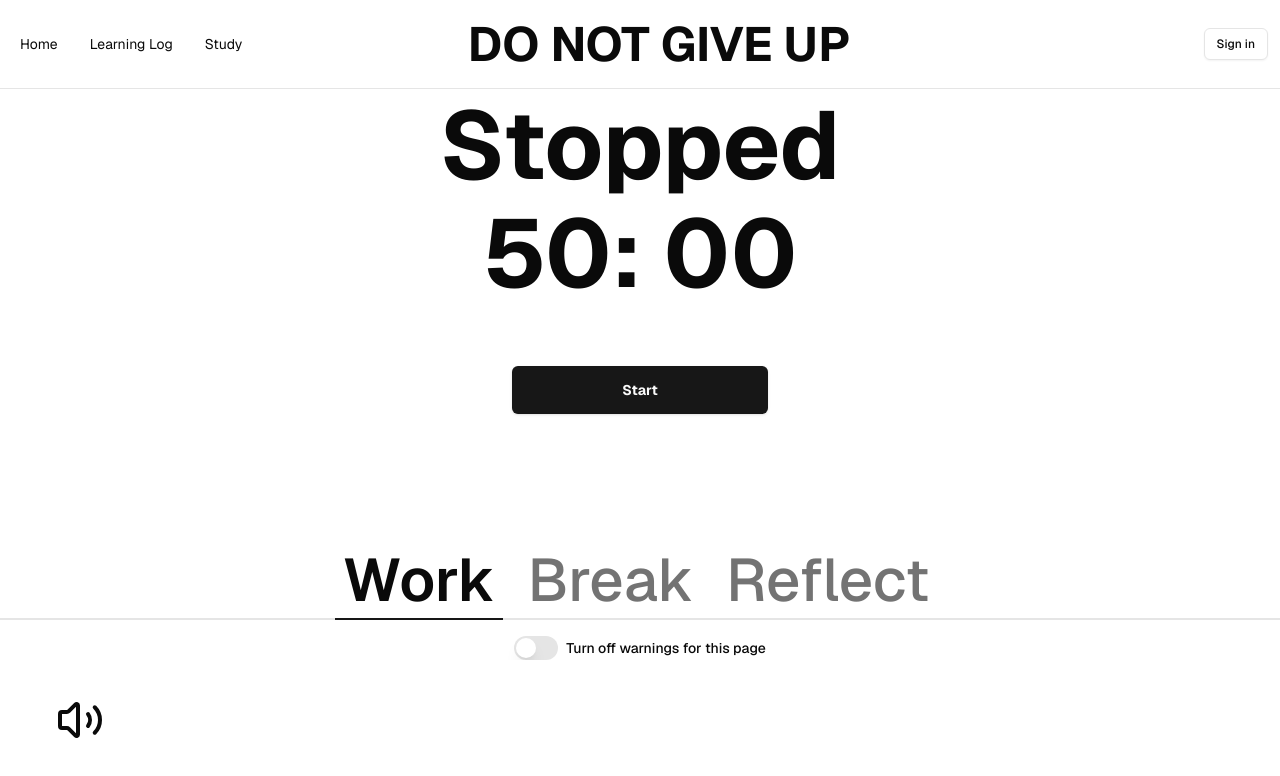
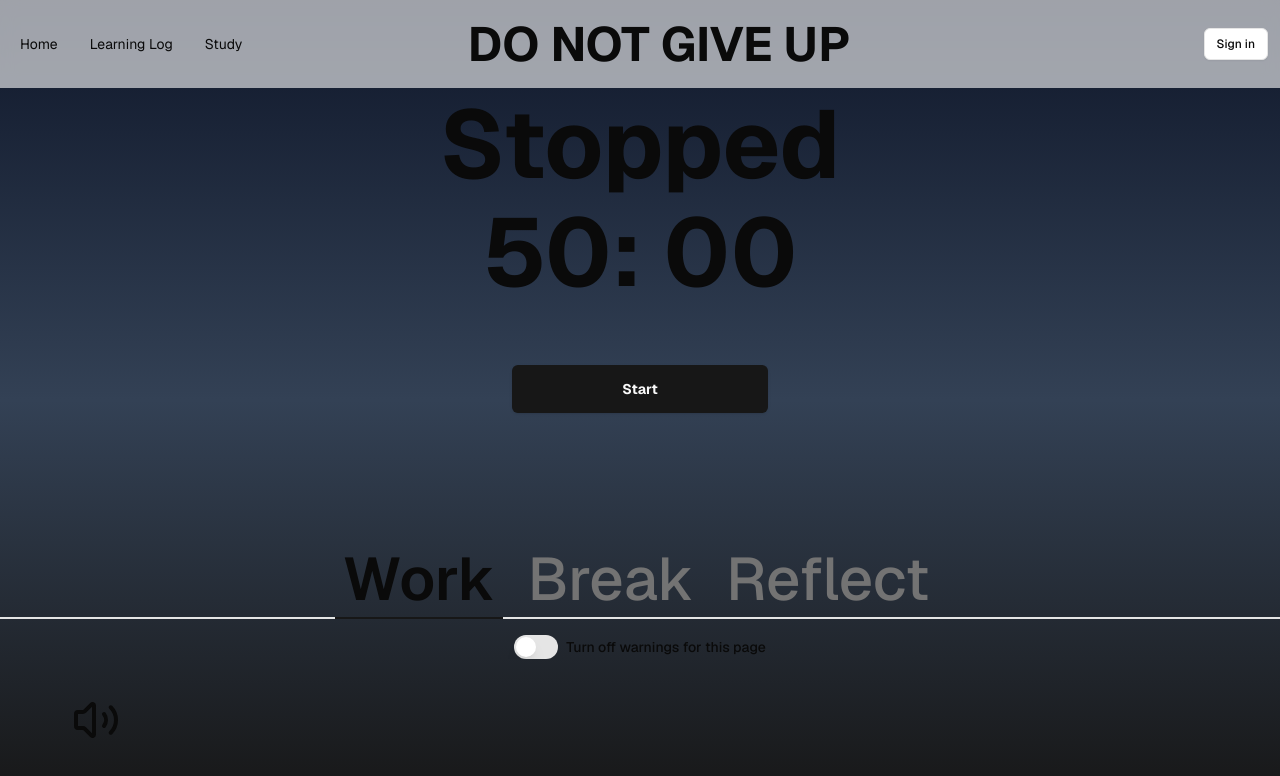
Before and after one commit to tommylay1902/learning-log, a Next.js app: page /study in a window 1280 px wide. Shown: the top 776 px of the page. Built offline with nearby package versions, Linux system fonts and the light colour scheme; no server answers.

Commit message:
added more ui, messing with background gradients

```diff
--- a/app/layout.tsx
+++ b/app/layout.tsx
@@ -31,7 +31,9 @@ export default function RootLayout({
   return (
     <html lang="en" suppressHydrationWarning>
       <TimezoneDetector />
-      <body className={`${geistSans.className} antialiased`}>
+      <body
+        className={`${geistSans.className} antialiased bg-gradient-to-t from-neutral-900 via-slate-700 to-slate-900`}
+      >
         <div className="flex flex-col min-h-screen">
           <ThemeProvider
             attribute="class"
--- a/app/learning-log/_components/learning-stats.tsx
+++ b/app/learning-log/_components/learning-stats.tsx
@@ -90,7 +90,7 @@ const LearningStats: React.FC<LearningStatsProps> = async ({
           </li>
         </ul>
       </div>
-      <Card className="flex flex-col border-0">
+      <Card className="flex flex-col border-0 bg-inherit">
         <CardHeader className="items-center pb-0 text-center animate-float-up delay-700 opacity-0">
           <CardTitle>Pie Chart - Study Allocation Breakdown</CardTitle>
         </CardHeader>
--- a/app/learning-log/_components/timeline/index.tsx
+++ b/app/learning-log/_components/timeline/index.tsx
@@ -1,4 +1,3 @@
-import { Card, CardContent } from "../../../../components/ui/card";
 import { Separator } from "../../../../components/ui/separator";
 
 import { AccordionContent } from "@radix-ui/react-accordion";
@@ -67,7 +66,7 @@ const TimeLine: React.FC<TimelineProps> = async ({ entries }) => {
             </div>
 
             {logs.map((entry, index) => (
-              <div key={index} className=" min-w-screen">
+              <div key={index} className=" min-w-screen bg-inherit">
                 <Accordion
                   type="single"
                   collapsible
@@ -121,12 +120,6 @@ const TimeLine: React.FC<TimelineProps> = async ({ entries }) => {
                 </Accordion>
               </div>
             ))}
-
-            <Card className="my-5 border-none shadow-none">
-              <CardContent className="px-0 xl:px-2">
-                <div className="flex items-center space-x-5 pt-2 flex-shrink-0"></div>
-              </CardContent>
-            </Card>
           </div>
         ))}
     </div>
--- a/app/learning-log/page.tsx
+++ b/app/learning-log/page.tsx
@@ -40,9 +40,9 @@ export default async function Page() {
 
   return (
     <>
-      <section className="bg-background flex-1">
+      <section className="flex-1">
         <div className="py-2 ml-3 mx-8">
-          <h1 className="text-foreground mb-4 text-center text-5xl font-bold tracking-tighter animate-float-up delay-1000 opacity-0">
+          <h1 className="mb-4 text-center text-5xl font-bold tracking-tighter animate-float-up delay-1000 opacity-0">
             Learning Log
           </h1>
 
--- a/app/study/_components/audio/index.tsx
+++ b/app/study/_components/audio/index.tsx
@@ -10,10 +10,10 @@ interface AudioProps {
 const Audio = forwardRef<HTMLAudioElement, AudioProps>(
   ({ isMuted, handleMuteChange }, ref) => {
     return (
-      <>
+      <div className={`flex items-center gap-4 `}>
         <AudioPlayer ref={ref} isMuted={isMuted} />
         <VolumeControl isMuted={isMuted} handleMuteChange={handleMuteChange} />
-      </>
+      </div>
     );
   },
 );
--- a/app/study/_components/pomodoro/index.tsx
+++ b/app/study/_components/pomodoro/index.tsx
@@ -44,13 +44,19 @@ const Pomodoro = () => {
 
   return (
     <div className="flex flex-1 overflow-x-hidden">
-      <div className="flex flex-col items-center justify-center flex-1">
+      {/*need to fix my layout this seems so hacky*/}
+      <div
+        className={`fixed inset-0 -z-10 tranisition-all duration-1000
+          ${isWorking && isActive ? "bg-black" : "bg-transparent"}`}
+      />
+      <div className="flex flex-col items-center">
         <TimerManager onTimerChange={handleTimerChange} />
         <ToggleWarningsSwitch />
       </div>
+
       <RainContainer start={isWorking && isActive} />
       <div
-        className={isWorking ? "fixed bottom-14 left-14 " : "invisible w-0 h-0"}
+        className={isWorking ? "fixed bottom-14 left-14" : "invisible w-0 h-0"}
       >
         <Audio
           ref={audioRef}
--- a/components/nav.tsx
+++ b/components/nav.tsx
@@ -10,7 +10,7 @@ import Link from "next/link";
 
 export default function Nav() {
   return (
-    <header className="sticky top-0 z-50 w-full border-b bg-[#222222] backdrop-blur supports-[backdrop-filter]:bg-background/60 pt-2">
+    <header className="sticky top-0 z-50 w-full  bg-black/60 backdrop-blur supports-[backdrop-filter]:bg-background/60 pt-2">
       <div className="m-3">
         <NavigationMenu className="w-full max-w-none pb-2">
           <NavigationMenuList className="flex w-full  items-center">
--- a/lib/time/convert.ts
+++ b/lib/time/convert.ts
@@ -31,8 +31,9 @@ export const convertTotalHoursDaily = (
   for (const key in logs) {
     let num = 0;
     logs[key].forEach((log) => (num += log.time_spent ? log.time_spent : 0));
-    const integerPart = Math.trunc(num); // Gets the integer part (e.g., 123)
-    const decimalPart = num - integerPart; // Gets the decimal part (e.g., 0.456)
+    const convertToHours = (num * 50) / 60;
+    const integerPart = Math.trunc(convertToHours);
+    const decimalPart = convertToHours - integerPart;
 
     dailyLookup[key] =
       `${integerPart} Hour(s), ${(decimalPart * 60).toFixed(0)} Min(s)`;
```
